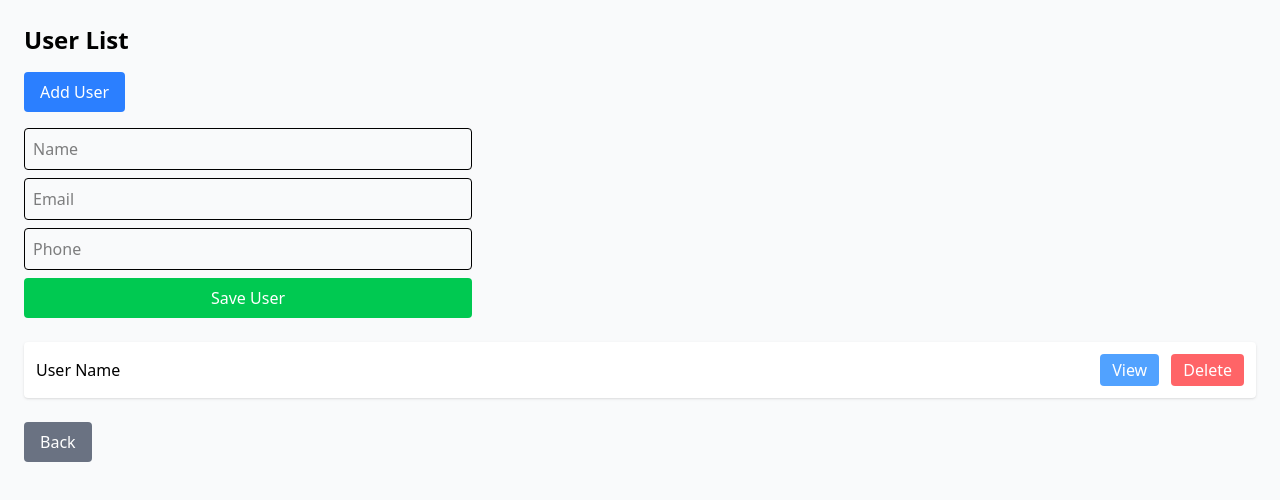
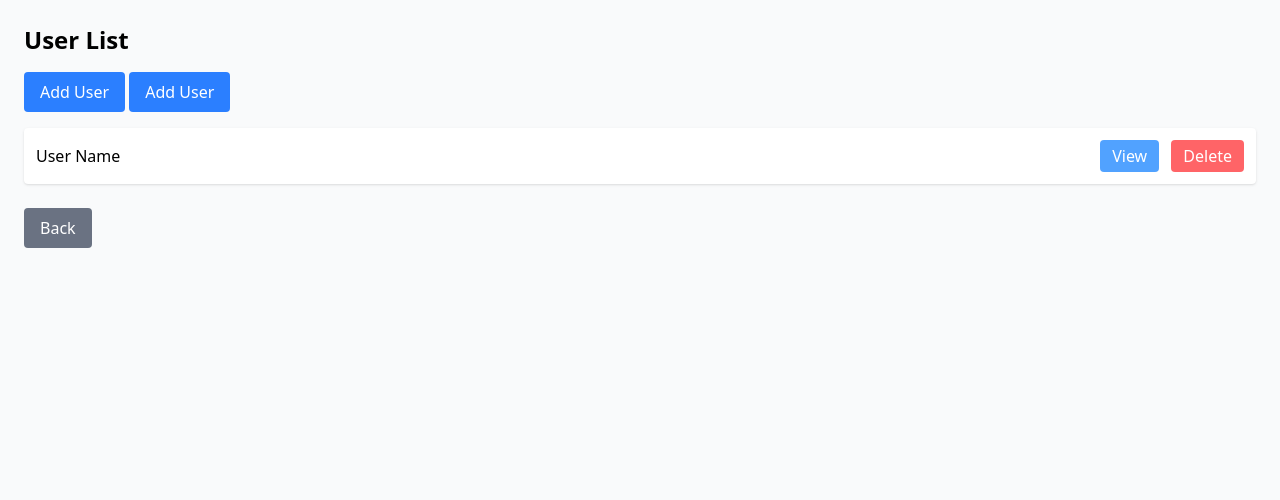
Before and after one commit to NattapatMe/single-page-app-for-usermanage, a SvelteKit app: page /users in a window 1280 px wide. Shown: the top 500 px of the page. Built offline with nearby package versions, Linux system fonts and the light colour scheme.

Commit message:
add show form toggle and bind

```diff
--- a/src/routes/users/+page.svelte
+++ b/src/routes/users/+page.svelte
@@ -1,17 +1,29 @@
+<script>
+    let name = '';
+    let email = '';
+    let phone = '';
+    let showForm = false;
+</script>
+
 <div class="min-h-screen bg-gray-50 p-6">
     <h1 class="text-2xl font-bold mb-4">User List</h1>
+
+    <button class="mb-4 bg-blue-500 text-white px-4 py-2 rounded" on:click={() => showForm = !showForm}>
+        {showForm ? 'Cancel' : 'Add User'}
+    </button>
 
     <button class="mb-4 bg-blue-500 text-white px-4 py-2 rounded">
         Add User
     </button>
 
-  <!-- Placeholder for form -->
+    {#if showForm}
         <div class="mb-6 space-y-2 max-w-md">
             <input placeholder="Name" class="w-full p-2 border rounded" />
             <input placeholder="Email" class="w-full p-2 border rounded" />
             <input placeholder="Phone" class="w-full p-2 border rounded" />
             <button class="w-full bg-green-500 text-white p-2 rounded">Save User</button>
         </div>
+    {/if}
 
   <!-- Placeholder for list -->
     <ul class="space-y-2">
```
Lines whose indentation alone changed are shown as unchanged.
